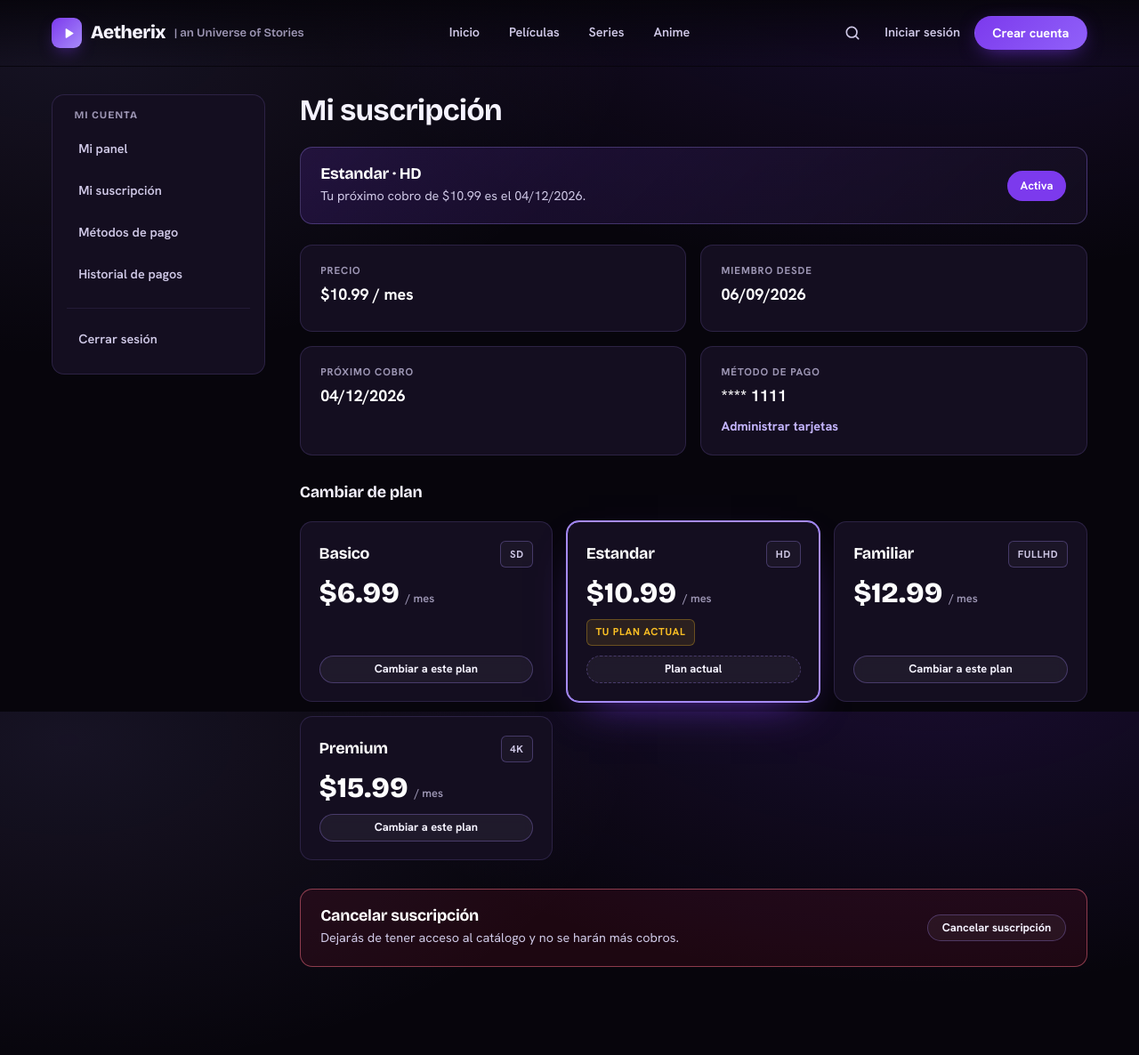
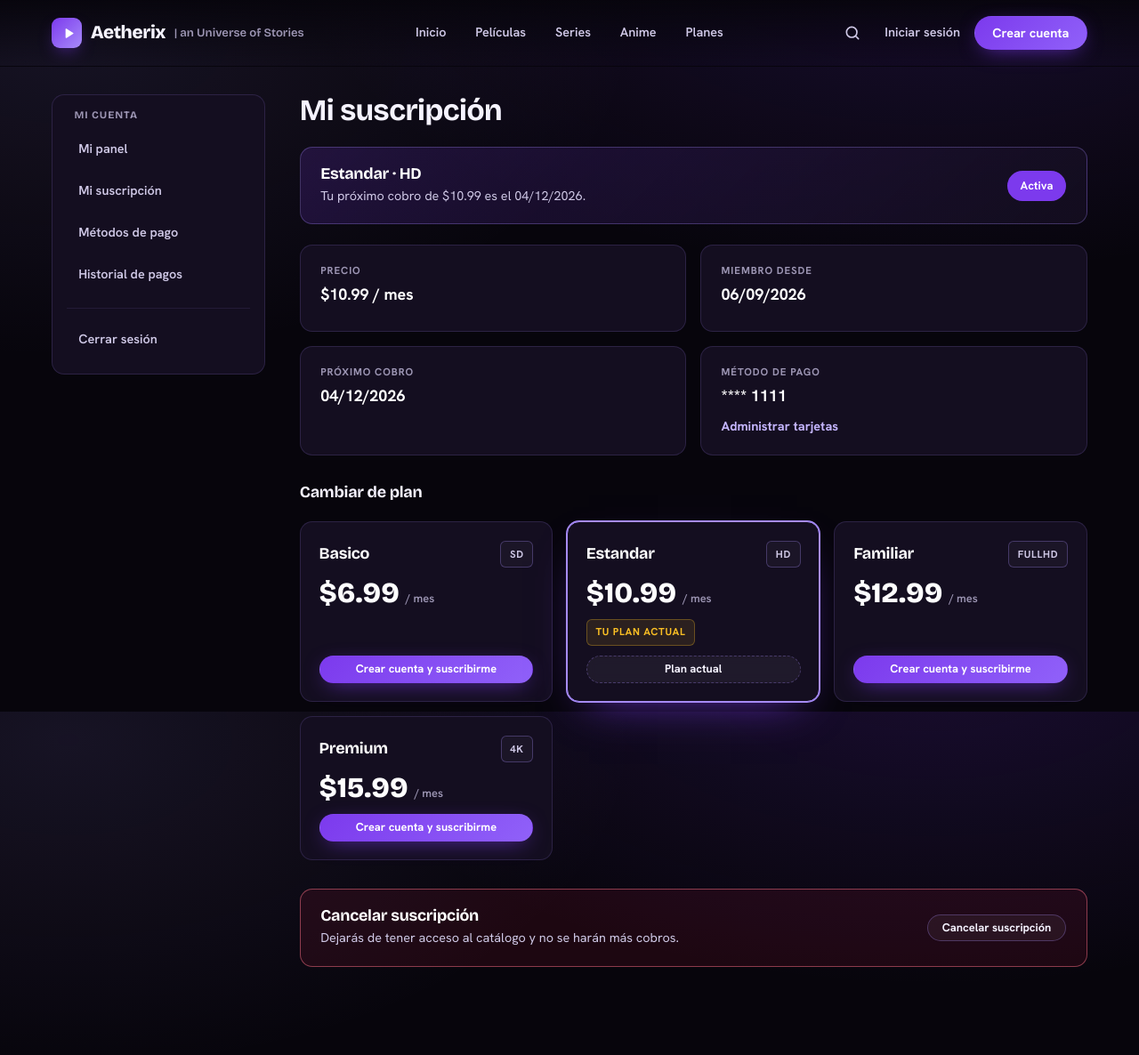
Before and after one commit to AlisonC017/streaming-system-laravel, a Laravel app: page /demo/suscripcion in a window 1280 px wide. Shown: the top 1186 px of the page at 89% size. Run offline with Laravel 12, Linux system fonts and the light colour scheme; parts of the project's set-up code (start-up, migrations or seed data) failed here and were passed over.

Commit message:
Controladores, vistas y navegacion

```diff
--- a/public/theme/css/style.css
+++ b/public/theme/css/style.css
@@ -2106,3 +2106,21 @@ a.chip:hover {
 .pagination-wrap .pagination {
     margin: 0;
 }
+
+.pagination-wrap .pagination {
+    margin: 0;
+}
+/* Acceso al perfil en el header */
+.header-profile { display: inline-flex; align-items: center; gap: .55rem; text-decoration: none; }
+.header-avatar {
+    width: 30px; height: 30px; border-radius: 50%;
+    display: inline-grid; place-items: center;
+    background: linear-gradient(135deg, #8b5cf6, #6d3df0);
+    color: #fff; font-weight: 700; font-size: .85rem;
+}
+
+/* Alertas (partials/alertas) */
+.alerta { padding: .75rem 1rem; border-radius: 10px; margin-bottom: 1rem; font-size: .95rem; border: 1px solid transparent; }
+.alerta ul { margin: 0; padding-left: 1.1rem; }
+.alerta-exito { background: rgba(34,197,94,.12); border-color: rgba(34,197,94,.45); color: #86efac; }
+.alerta-error { background: rgba(239,68,68,.12); border-color: rgba(239,68,68,.45); color: #fca5a5; }
--- a/resources/views/layouts/auth.blade.php
+++ b/resources/views/layouts/auth.blade.php
@@ -26,7 +26,7 @@
         </p>
     </div>
 
-    <script src="{{ asset('theme/js/app.js') }}"></script>
+
 </body>
 
 </html>
--- a/resources/views/modules/cuenta-cliente/historial.blade.php
+++ b/resources/views/modules/cuenta-cliente/historial.blade.php
@@ -2,7 +2,7 @@
 
 @section('title', 'Historial de pagos · Aetherix')
 
-@section('content')
+@section('contenido')
     <h2>Historial de pagos</h2>
     <table class="table">
         <thead>
--- a/resources/views/modules/cuenta-cliente/panel.blade.php
+++ b/resources/views/modules/cuenta-cliente/panel.blade.php
@@ -2,7 +2,7 @@
 
 @section('title', 'Mi panel · Aetherix')
 
-@section('content')
+@section('contenido')
     @include('partials.alertas')
 
     @if (!$suscripcion)
--- a/resources/views/partials/header.blade.php
+++ b/resources/views/partials/header.blade.php
@@ -1,8 +1,8 @@
-<header class="site-header" id="siteHeader">
-    <div class="wrap header-inner">
+<header @class(['site-header']) id="siteHeader">
+    <div @class(['wrap', 'header-inner'])>
 
-        <a class="brand" href="{{ route('inicio') }}" aria-label="Aetherix, inicio">
-            <span class="brand__mark" aria-hidden="true">
+        <a @class(['brand']) href="{{ route('inicio') }}" aria-label="Aetherix, inicio">
+            <span @class(['brand__mark']) aria-hidden="true">
                 <svg viewBox="0 0 24 24" fill="currentColor">
                     <path d="M8 5.5v13a1 1 0 0 0 1.53.85l10.5-6.5a1 1 0 0 0 0-1.7L9.53 4.65A1 1 0 0 0 8 5.5Z" />
                 </svg>
@@ -10,7 +10,7 @@
             Aetherix<b> | an Universe of Stories </b>
         </a>
 
-        <nav class="primary-nav" aria-label="Principal">
+        <nav @class(['primary-nav']) aria-label="Principal">
             <ul>
                 <li><a href="{{ route('catalogo') }}" @class([
                     'is-active' => request()->routeIs(
@@ -20,19 +20,21 @@
                         'catalogo.genero',
                         'catalogo.mostrar'),
                 ])>Inicio</a></li>
-                <li><a href="{{ route('catalogo.peliculas') }}" @class(['is-active' => request()->routeIs('catalogo.peliculas')])>Películas</a></li>
+                                <li><a href="{{ route('catalogo.peliculas') }}" @class(['is-active' => request()->routeIs('catalogo.peliculas')])>Películas</a></li>
                 <li><a href="{{ route('catalogo.series') }}" @class(['is-active' => request()->routeIs('catalogo.series')])>Series</a></li>
                 <li><a href="{{ route('catalogo.anime') }}" @class(['is-active' => request()->routeIs('catalogo.anime')])>Anime</a></li>
+                <li><a href="{{ route('planes') }}" @class(['is-active' => request()->routeIs('planes')])>Planes</a></li>
             </ul>
         </nav>
 
-        <div class="header-actions">
+
+        <div @class(['header-actions'])>
             <form @class([
                 'search-big',
                 'is-collapsible',
                 'is-open' => request()->filled('nombre'),
             ]) action="{{ route('catalogo.buscar') }}" method="GET" role="search">
-                <button class="search-big__toggle" type="button" aria-label="Buscar"
+                <button @class(['search-big__toggle']) type="button" aria-label="Buscar"
                     aria-expanded="{{ request()->filled('nombre') ? 'true' : 'false' }}">
                     <svg viewBox="0 0 24 24" width="20" height="20" fill="none" stroke="currentColor"
                         stroke-width="2" stroke-linecap="round" stroke-linejoin="round" aria-hidden="true">
@@ -40,7 +42,7 @@
                         <path d="m20 20-3.5-3.5" />
                     </svg>
                 </button>
-                <div class="search-big__fields">
+                <div @class(['search-big__fields'])>
                     <input name="nombre" value="{{ request('nombre') }}" placeholder="Buscar por título..."
                         aria-label="Buscar por título">
                     <select name="tipo" aria-label="Tipo">
@@ -49,7 +51,7 @@
                         <option value="serie" @selected(request('tipo') === 'serie')>Series</option>
                         <option value="anime" @selected(request('tipo') === 'anime')>Anime</option>
                     </select>
-                    <button class="btn btn-primary">Buscar</button>
+                    <button @class(['btn', 'btn-primary'])>Buscar</button>
                 </div>
             </form>
 
@@ -82,17 +84,19 @@
                 </script>
             @endpush
 
-
             @auth
-                <span class="header-signin">{{ Auth::user()->nombre ?? (Auth::user()->name ?? 'Mi cuenta') }}</span>
-                <form method="POST" action="{{ url('/logout') }}" class="header-logout">@csrf<button
-                        class="btn-cta btn-primary header-cta" type="submit">Cerrar sesión</button></form>
+                <a @class(['header-signin', 'header-profile']) href="{{ route('cuenta.panel') }}" title="Mi cuenta">
+                    <span @class(['header-avatar']) aria-hidden="true">{{ mb_strtoupper(mb_substr(Auth::user()->nombre ?? 'U', 0, 1)) }}</span>
+                    {{ Auth::user()->nombre ?? 'Mi cuenta' }}
+                </a>
+                <form method="POST" action="{{ url('/logout') }}" @class(['header-logout'])>@csrf<button
+                        @class(['btn-cta', 'btn-primary', 'header-cta']) type="submit">Cerrar sesión</button></form>
             @else
-                <a class="header-signin" href="{{ route('login') }}">Iniciar sesión</a>
-                <a class="btn-cta btn-primary header-cta" href="{{ route('register') }}">Crear cuenta</a>
+                <a @class(['header-signin']) href="{{ route('login') }}">Iniciar sesión</a>
+                <a @class(['btn-cta', 'btn-primary', 'header-cta']) href="{{ route('register') }}">Crear cuenta</a>
             @endauth
 
-            <button class="icon-btn nav-toggle" id="navToggle" type="button" aria-label="Abrir menú"
+            <button @class(['icon-btn', 'nav-toggle']) id="navToggle" type="button" aria-label="Abrir menú"
                 aria-expanded="false" aria-controls="mobileNav">
                 <svg viewBox="0 0 24 24" fill="none" stroke="currentColor" stroke-width="2" stroke-linecap="round">
                     <path d="M4 7h16M4 12h16M4 17h16" />
@@ -101,17 +105,19 @@
         </div>
     </div>
 
-    <div class="mobile-nav" id="mobileNav">
+    <div @class(['mobile-nav']) id="mobileNav">
         <a href="{{ route('catalogo') }}">Inicio</a>
         <a href="{{ route('catalogo.peliculas') }}">Películas</a>
         <a href="{{ route('catalogo.series') }}">Series</a>
         <a href="{{ route('catalogo.anime') }}">Anime</a>
+        <a href="{{ route('planes') }}">Planes</a>
         @auth
-            <form method="POST" action="{{ url('/logout') }}">@csrf<button class="btn-cta btn-primary btn-block"
+            <a href="{{ route('cuenta.panel') }}">Mi cuenta ({{ Auth::user()->nombre ?? 'perfil' }})</a>
+            <form method="POST" action="{{ url('/logout') }}">@csrf<button @class(['btn-cta', 'btn-primary', 'btn-block'])
                     type="submit">Cerrar sesión</button></form>
         @else
-            <a class="btn-cta btn-primary btn-block" href="{{ route('login') }}">Iniciar sesión</a>
-            <a class="btn-cta btn-ghost btn-block" href="{{ route('register') }}">Crear cuenta</a>
+            <a @class(['btn-cta', 'btn-primary', 'btn-block']) href="{{ route('login') }}">Iniciar sesión</a>
+            <a @class(['btn-cta', 'btn-ghost', 'btn-block']) href="{{ route('register') }}">Crear cuenta</a>
         @endauth
     </div>
 </header>
--- a/resources/views/partials/plan-card.blade.php
+++ b/resources/views/partials/plan-card.blade.php
@@ -1,3 +1,4 @@
+
 {{-- Tarjeta de un plan
      Uso: @include('partials.plan-card', ['plan' => $plan, 'suscripcion' => $suscripcion ?? null])
      $plan: id_plan, nombre_plan, precio, calidad
@@ -11,22 +12,24 @@
         : url('/suscripcion/checkout/' . $plan->id_plan);
 @endphp
 
-<article class="plan-card {{ $esActual ? 'is-actual' : '' }}">
-    <div class="plan-card__head">
+<article @class(['plan-card', 'is-actual' => $esActual])>
+    <div @class(['plan-card__head'])>
         <h3>{{ $plan->nombre_plan }}</h3>
-        <span class="chip">{{ $plan->calidad }}</span>
+        <span @class(['chip'])>{{ $plan->calidad }}</span>
     </div>
 
-    <div class="plan-card__precio">
+    <div @class(['plan-card__precio'])>
         ${{ number_format($plan->precio, 2) }} <small>/ mes</small>
     </div>
 
     @if ($esActual)
-        <span class="chip chip--gold">Tu plan actual</span>
-        <a class="btn btn-ghost btn-sm" aria-disabled="true">Plan actual</a>
+        <span @class(['chip', 'chip--gold'])>Tu plan actual</span>
+        <a @class(['btn', 'btn-ghost', 'btn-sm']) aria-disabled="true">Plan actual</a>
+    @elseif (!auth()->check())
+        <a @class(['btn', 'btn-primary', 'btn-sm']) href="{{ route('register') }}">Crear cuenta y suscribirme</a>
     @elseif ($vigente)
-        <a class="btn btn-ghost btn-sm" href="{{ $urlCheckout }}">Cambiar a este plan</a>
+        <a @class(['btn', 'btn-ghost', 'btn-sm']) href="{{ $urlCheckout }}">Cambiar a este plan</a>
     @else
-        <a class="btn btn-primary btn-sm" href="{{ $urlCheckout }}">Suscribirme</a>
+        <a @class(['btn', 'btn-primary', 'btn-sm']) href="{{ $urlCheckout }}">Suscribirme</a>
     @endif
 </article>
--- a/routes/web.php
+++ b/routes/web.php
@@ -6,8 +6,9 @@ use App\Http\Controllers\ControllerProgreso;
 use App\Http\Controllers\ReproductorController;
 use App\Http\Controllers\ContenidoController;
 use App\Http\Controllers\AuthController;
-
-
+use App\Http\Controllers\PlanController;
+use App\Http\Controllers\CuentaController;
+use App\Http\Controllers\AuditoriaController;
 
 // Inicio real
 Route::get('/', [ContenidoController::class, 'obtenerTodos'])
@@ -79,13 +80,22 @@ Route::post('/logout', [AuthController::class, 'logout'])->name('logout');
 Route::view('/registro', 'modules.auth.register')->name('register');
 Route::post('/registro', [AuthController::class, 'registrar'])->name('register.post');
 
+// Planes: publico (se ve sin iniciar sesion)
+Route::get('/planes', [PlanController::class, 'index'])->name('planes');
+
+// Cuenta del cliente: requiere sesion
+Route::middleware('auth')->group(function () {
+    Route::get('/cuenta', [CuentaController::class, 'panel'])->name('cuenta.panel');
+    Route::get('/cuenta/historial', [CuentaController::class, 'historial'])->name('cuenta.historial');
+});
+
 // Rutas del dashboard
 Route::view('/admin', 'modules.admin.dashboard')->name('admin');
 
 Route::view('/admin/cobros',   'modules.admin.cobros')->name('admin.cobros');
 Route::view('/admin/reportes', 'modules.admin.reportes')->name('admin.reportes');
 Route::view('/admin/usuarios', 'modules.admin.usuarios')->name('admin.usuarios');
-
+Route::get('/admin/auditoria', [AuditoriaController::class, 'index'])->name('admin.auditoria');
 
 // Rutas prueba logins
 // Rutas demo de CLIENTE: sin nivel
@@ -118,6 +128,8 @@ Route::get('/demo/admin', function () {
     session(['nivel' => 'Total', 'nombre' => 'Ali']);
     return view('modules.admin.dashboard');
 });
+
+
 
 // Prueba
 Route::get('/demo/salir', function () {
```
Also changed, not shown: app/Http/Controllers/AuditoriaController.php (added, +34 -0 lines), app/Http/Controllers/AuthController.php (+10 -1 lines), app/Http/Controllers/CuentaController.php (added, +32 -0 lines), app/Http/Controllers/PlanController.php (added, +27 -0 lines).
